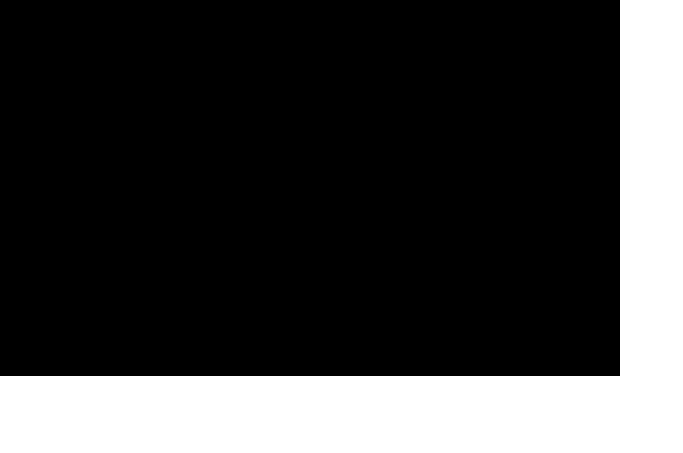
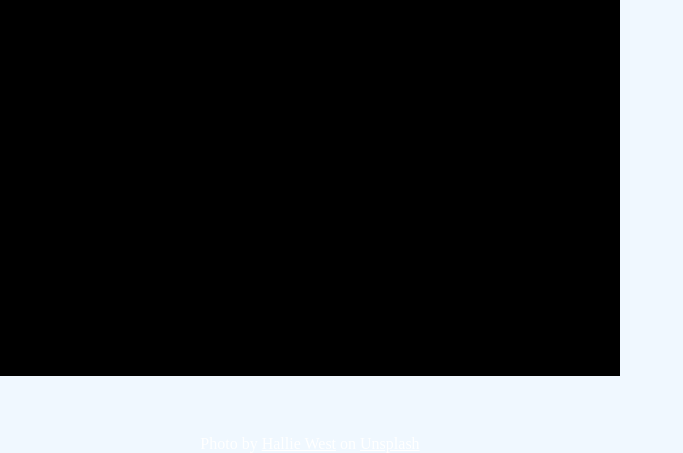
Before and after one commit to kgroening05/TOP---Sign-Up-Form, a plain HTML site: page index.html in a window 1280 px wide. Shown: the part 424-877 px from the top of the page, without its empty margins (0-683 px from the left). Drawn offline with Linux system fonts and the light colour scheme.

```diff
--- a/style.css
+++ b/style.css
@@ -2,16 +2,16 @@
     font-family: Norse-Bold;
     src: url(./assets/Norse-Bold.otf);
   }
-body{
-    margin:0;
-}
+
+
 .content {
-    display: flex;
+      display: flex;
     align-items: stretch;
     justify-content: center;
 
 }
 
+/* Header Area */
 header{
     flex: 1 1 auto;
     height: 100%;
@@ -54,3 +54,10 @@ main{
 a, a:visited {
     color: white;
 }
+
+/* Body area */
+
+body{
+    margin:0;
+    background-color: aliceblue;
+}
```
